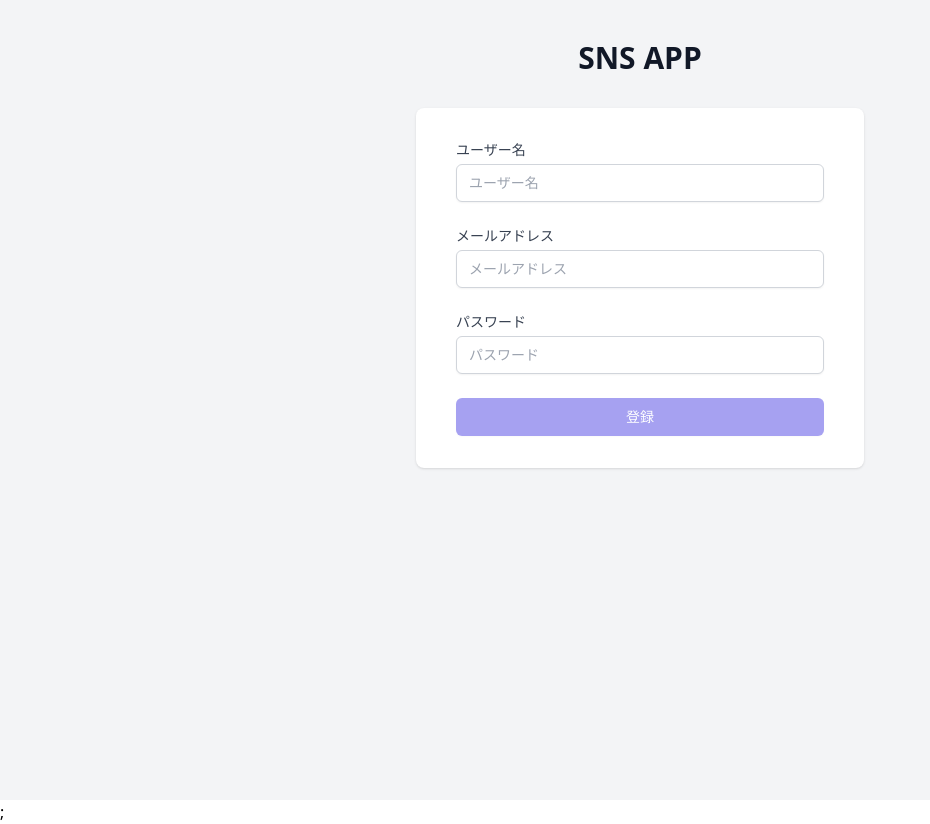
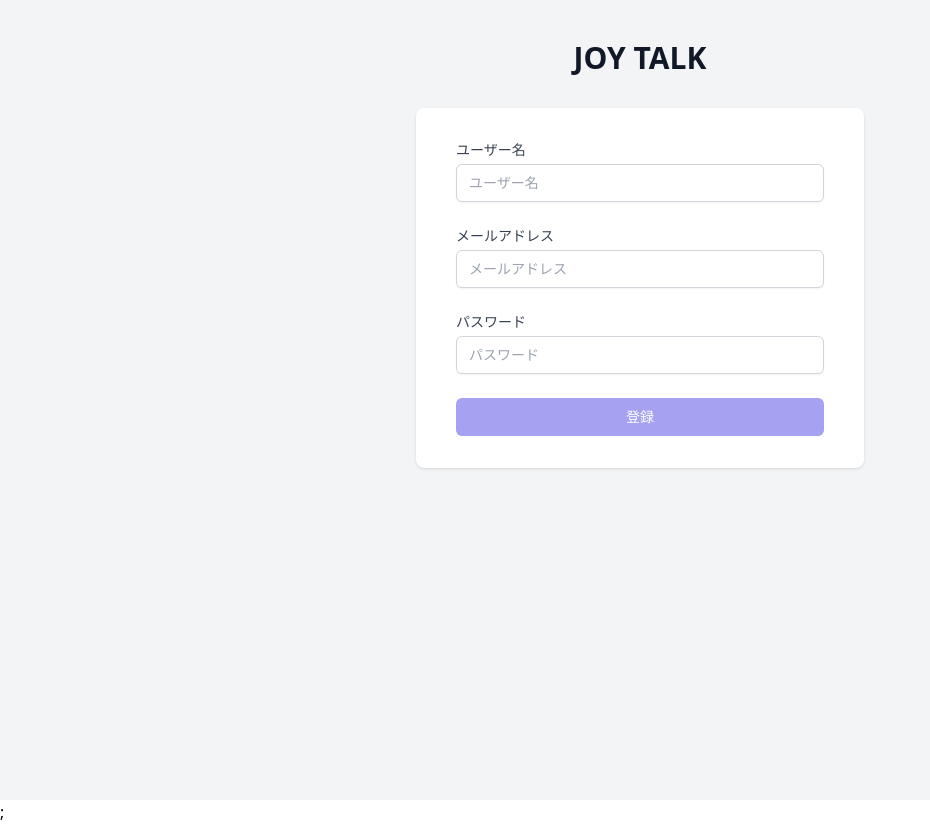
Before and after one commit to nao-United92/joy-talk, a React (Create React App) app: page /signup in a window 1280 px wide. Shown: the whole page, without its empty margins (0-930 px from the left). Built offline with nearby package versions, Linux system fonts and the light colour scheme; no server answers; the HTML template or start-up script is replaced by a standard one.

Commit message:
typo Singup.js

```diff
--- a/src/pages/Signup.js
+++ b/src/pages/Signup.js
@@ -13,7 +13,7 @@
   return (
     <div className="min-h-screen bg-gray-100 py-10 px-4 sm:px-6 lg:px-8">
       <div className="flex flex-col items-center">
-        <h2 className="text-3xl font-extrabold text-gray-900">SNS APP</h2>
+        <h2 className="text-3xl font-extrabold text-gray-900">JOY TALK</h2>
         <div className="mt-8 w-full max-w-md">
           <div className="bg-white py-8 px-4 shadow sm:rounded-lg sm:px-10">
             <div className="space-y-6">
```
